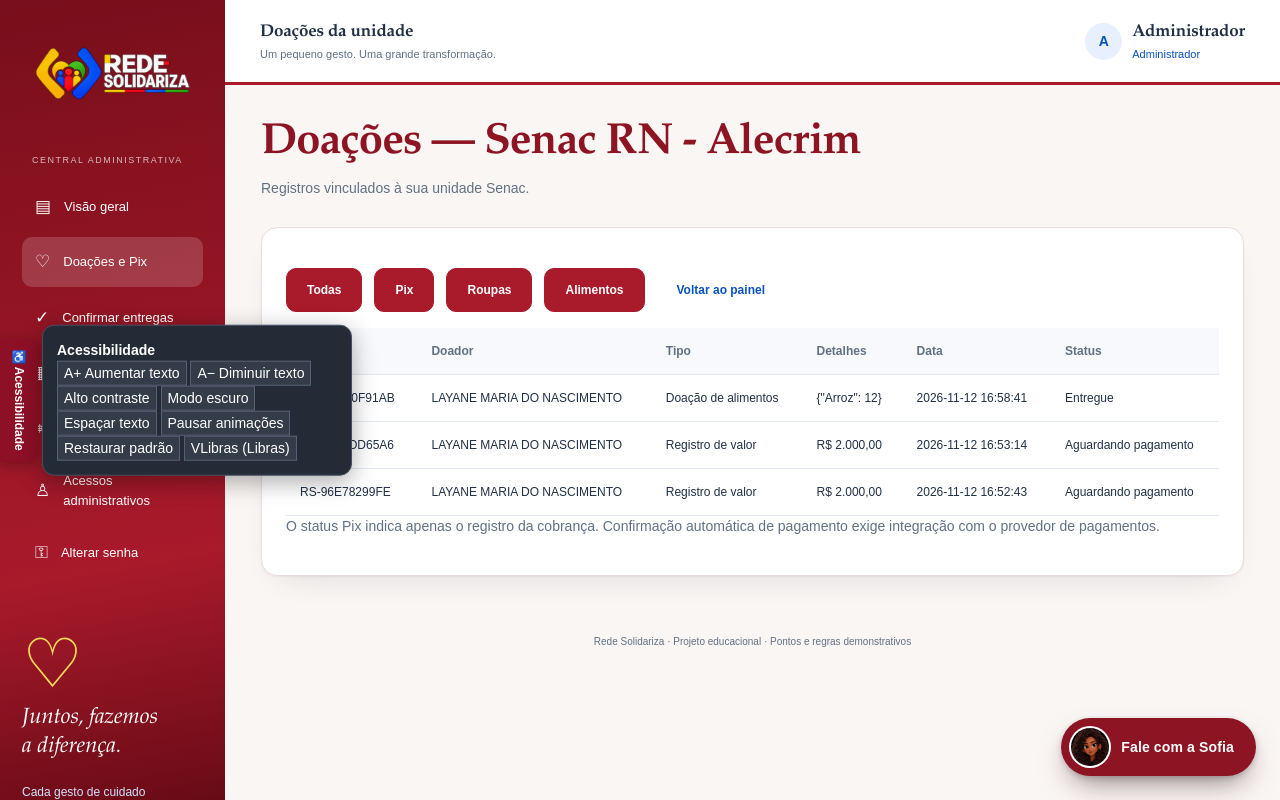
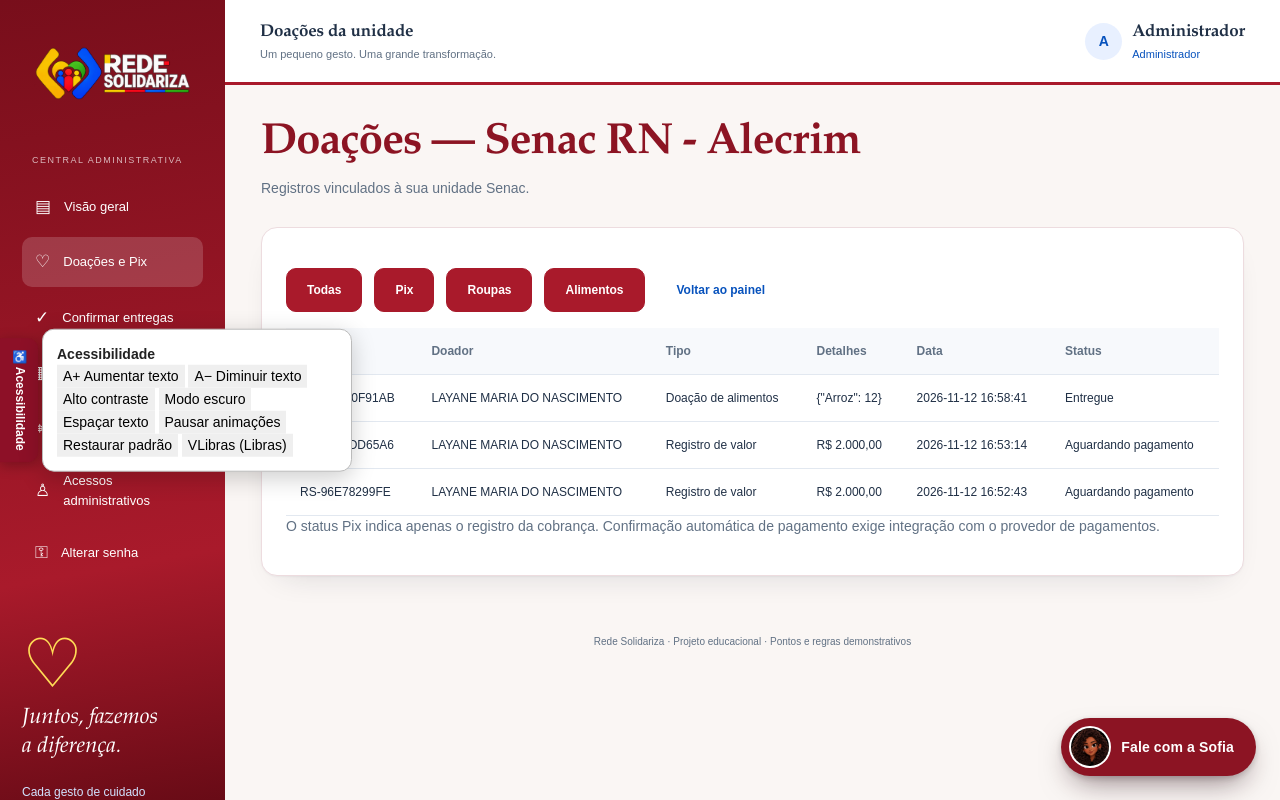
Before and after one commit to leticiagabrielly1/Repo-final-solidariza, a Flask app: page /admin/doacoes in a window 1280 px wide, after a click on "♿ Acessibilidade". Run offline with Flask 3, Linux system fonts and the light colour scheme; a user stored in the database is signed in; data comes from the database, SQL or seed files in the repository; some libraries are stand-ins or nearby versions.

Commit message:
Fix accessibility button position and styles

```diff
--- a/static/acessibilidade_rede.css
+++ b/static/acessibilidade_rede.css
@@ -1,66 +1,92 @@
 
-/* CORREÇÃO DO BOTÃO DE ACESSIBILIDADE */
+/* CORREÇÃO DA POSIÇÃO DA ACESSIBILIDADE */
 
-.rede-acess {
+html body .rede-acess {
     position: fixed !important;
+    top: 50% !important;
+    bottom: auto !important;
     left: 0 !important;
-    top: 50% !important;
+    right: auto !important;
     transform: translateY(-50%) !important;
-    z-index: 999999 !important;
+    z-index: 2147483000 !important;
     display: block !important;
     visibility: visible !important;
     opacity: 1 !important;
-    font-family: Arial, sans-serif;
+    width: auto !important;
+    height: auto !important;
+    background: transparent !important;
 }
 
-#rede-acess-toggle {
+/* BOTÃO VERMELHO LATERAL */
+
+html body #rede-acess-toggle {
+    position: relative !important;
     display: block !important;
-    visibility: visible !important;
-    opacity: 1 !important;
+    width: 38px !important;
+    min-height: 116px !important;
+    padding: 10px 7px !important;
+    margin: 0 !important;
+
     background: #8d1027 !important;
     color: #ffffff !important;
     border: 1px solid #8d1027 !important;
     border-radius: 0 10px 10px 0 !important;
-    width: 38px !important;
-    min-height: 116px !important;
-    padding: 10px 7px !important;
+
     writing-mode: vertical-rl !important;
+    text-orientation: mixed !important;
+    font-family: Arial, sans-serif !important;
     font-size: 12px !important;
     font-weight: 700 !important;
+    line-height: 1.3 !important;
+    text-align: center !important;
+
     cursor: pointer !important;
     box-shadow: 0 3px 14px #0004 !important;
+    visibility: visible !important;
+    opacity: 1 !important;
 }
 
 /* PAINEL DE ACESSIBILIDADE */
 
-#rede-acess-panel {
+html body #rede-acess-panel {
     position: absolute !important;
     top: 50% !important;
+    bottom: auto !important;
     left: 42px !important;
+    right: auto !important;
     transform: translateY(-50%) !important;
+
     width: min(310px, calc(100vw - 55px)) !important;
     max-height: 85vh !important;
     overflow-y: auto !important;
+    box-sizing: border-box !important;
+
     padding: 14px !important;
-    background: #252b36 !important;
-    color: #ffffff !important;
-    border: 1px solid #465064 !important;
+    background: #ffffff !important;
+    color: #222222 !important;
+    border: 1px solid #bbbbbb !important;
     border-radius: 12px !important;
-    box-shadow: 0 6px 25px #0005 !important;
-    box-sizing: border-box !important;
-    z-index: 1000000 !important;
+    box-shadow: 0 6px 25px #0003 !important;
 }
 
-#rede-acess-panel[hidden] {
+html body #rede-acess-panel[hidden] {
     display: none !important;
 }
 
-#rede-acess-panel button {
+/* PAINEL NO MODO ESCURO */
+
+html body.rede-modo-escuro #rede-acess-panel {
+    background: #252b36 !important;
+    color: #ffffff !important;
+    border-color: #465064 !important;
+}
+
+html body.rede-modo-escuro #rede-acess-panel button {
     background: #343c49 !important;
     color: #ffffff !important;
-    border: 1px solid #566174 !important;
+    border-color: #566174 !important;
 }
 
-#rede-acess-panel button:hover {
+html body.rede-modo-escuro #rede-acess-panel button:hover {
     background: #8d1027 !important;
 }
```
